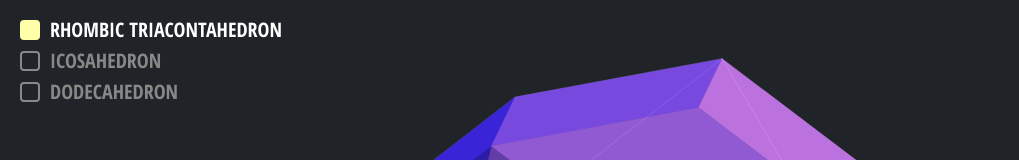
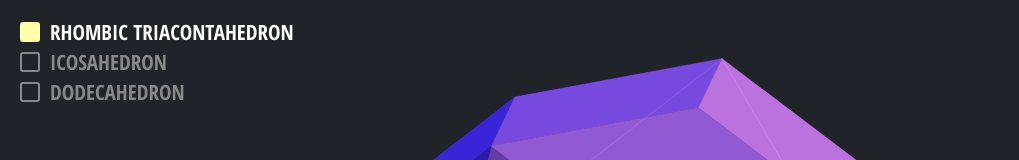
Before and after one commit to seav/rhombic-triacontahedron, a plain HTML site: page index.html in a window 1280 px wide. Shown: the top 160 px of the page, without its empty margins (0-1019 px from the left). Drawn offline with Linux system fonts and the light colour scheme.

Commit message:
Optimize rendering using symmetry and perform other tweaks
- Optimize rendering by only transforming half the vertices and
  using symmetry to compute the remaining vertices
- Tweak HTML and CSS of the control UI
- Rename variables, add constants, improve comments
- Change to UNIX newlines

```diff
--- a/index.html
+++ b/index.html
@@ -21,7 +21,6 @@ polygon {
   opacity: 0;
   fill-opacity: 0.85;
   stroke-width: 0.4px;
-  stroke-opacity: 0.5;
   stroke-linejoin: miter;
   transition-property: opacity;
   transition-duration: 0.5s;
@@ -54,14 +53,19 @@ line.major, line.minor {
   top: 20px; left: 20px;
 }
 
+#control div {
+  padding-bottom: 10px;
+  height: 20px;
+}
+
 input {
   display: none;
 }
 
 label {
-  display: block;
-  margin-bottom: 8px;
-  font-size: 20px;
+  display: inline-block;
+  height: 20px;
+  font-size: 21px;
   line-height: 20px;
   font-family: "Open Sans Condensed", sans-serif;
   text-transform: uppercase;
@@ -80,14 +84,14 @@ input:checked + label {
 
 input + label::before {
   content: "";
-  text-align: center;
   display: inline-block;
-  margin: 0 10px 3px 0;
+  position: relative;
+  top: 2px;
+  margin: 0 10px 0 0;
   width: 16px;
   height: 16px;
   border: 2px solid #888;
-  border-radius: 4px;
-  vertical-align: middle;
+  border-radius: 3px;
   font-family: sans-serif;
   transition-property: border-color, background-color;
   transition-duration: 0.5s;
@@ -106,18 +110,20 @@ input:checked + label::before {
   <g id="front"></g>
 </svg>
 <div id="control">
-  <input type="checkbox" id="faces-ctrl" /> <label for="faces-ctrl">rhombic triacontahedron</label>
-  <input type="checkbox" id="major-ctrl" /> <label for="major-ctrl">icosahedron</label>
-  <input type="checkbox" id="minor-ctrl" /> <label for="minor-ctrl">dodecahedron</label>
+  <div><input type="checkbox" id="faces-ctrl" /> <label for="faces-ctrl">rhombic triacontahedron</label></div>
+  <div><input type="checkbox" id="major-ctrl" /> <label for="major-ctrl">icosahedron</label></div>
+  <div><input type="checkbox" id="minor-ctrl" /> <label for="minor-ctrl">dodecahedron</label></div>
 </div>
 <script type="text/javascript">
 'use strict';
 
 // Constants
-var SVG_NS        = 'http://www.w3.org/2000/svg';
-var PHI           = 0.5 + Math.sqrt(5)/2;
-var NUM_FACES     = 30;
-var FIVE_SYMMETRY = 5;
+var SVG_NS                = 'http://www.w3.org/2000/svg';
+var PHI                   = 0.5 + Math.sqrt(5)/2;
+var NUM_FACES             = 30;
+var NUM_VERTICES          = 32;
+var NUM_VERTICES_PER_FACE = 4;
+var FIVE_SYMMETRY         = 5;
 
 // Parameters
 var RADIUS_FACTOR = 0.9;
@@ -130,7 +136,7 @@ var Vertices                = [];
 var Faces                   = [];
 var MajorDiagonals          = [];
 var MinorDiagonals          = [];
-var MaxRadius;
+var Circumradius;
 var ViewportHalfWidth;
 var ViewportHalfHeight;
 var ScaleFactor;
@@ -200,7 +206,7 @@ function init() {
 
   // Predefined views
   //drawGeometry(0, 0, 0);              // 10-symmetry orthogonal projection
-  //drawGeometry(Math.PI/2, 0.653, 0);  // 6-symmetry orthogonal projection
+  //drawGeometry(Math.PI/2, 0.652, 0);  // 6-symmetry orthogonal projection: arctan(s/v)
   //drawGeometry(1, 2.6, 4.3);          // Aesthetic oblique view
 
   // Start the app
@@ -213,21 +219,22 @@ function init() {
 function constructGeometry() {
 
   var i, j;
-  var temp = [];
   var angle, xr, yr, xs, ys, inv;
 
   // Math constants
-  var x        = Math.sqrt(PHI + 2) / 2;
-  var alphaDeg = 63.434948822922;
-  var alphaRad = Math.PI*alphaDeg/180;
-  var y        = PHI/(2*Math.cos((Math.PI - alphaRad)/2));
-  var r        = y*Math.sin(alphaRad);
-  var s        = x*Math.sin(alphaRad);
-  var t        = y*Math.cos(alphaRad);
-  var u        = x - t;
-  var v        = y - x*Math.cos(alphaRad);
+  var theta = 63.434948822922 * Math.PI/180;
+  var p     = Math.sqrt(PHI + 2) / 2;
+  var q     = PHI / (2 * Math.cos((Math.PI - theta) / 2));
+  var r     = q*Math.sin(theta);
+  var s     = p*Math.sin(theta);
+  var t     = q*Math.cos(theta);
+  var u     = p - t;
+  var v     = q - p*Math.cos(theta);
 
-  // Generate the vertices
+  // Generate half the vertices (the remaining are symmetrically referenced).
+  // The references are divided into 2 groups: the 2 poles (#30, with #31 as
+  // the symmetric point) and the non-poles (#0 to #14, with #15 to #29 as the
+  // symmetric points).
   for (i = 0; i < FIVE_SYMMETRY; i++) {
     angle = i*Math.PI/5;
     xr    = r*Math.cos(angle);
@@ -235,18 +242,13 @@ function constructGeometry() {
     xs    = s*Math.cos(angle);
     ys    = s*Math.sin(angle);
     inv   = i%2 != 0 ? 1 : -1;
-    Vertices.push(new Point3D( xr,  yr,  inv*t));
-    Vertices.push(new Point3D( xr,  yr, -inv*u));
-    Vertices.push(new Point3D( xs,  ys, -inv*v));
-    temp    .push(new Point3D(-xr, -yr, -inv*t));
-    temp    .push(new Point3D(-xr, -yr,  inv*u));
-    temp    .push(new Point3D(-xs, -ys,  inv*v));
+    Vertices.push(new Point3D(xr, yr,  inv*t));
+    Vertices.push(new Point3D(xr, yr, -inv*u));
+    Vertices.push(new Point3D(xs, ys, -inv*v));
   }
-  for (i = 0; i < 15; i++) Vertices.push(temp[i]);
-  Vertices.push(new Point3D(0, 0, -y));
-  Vertices.push(new Point3D(0, 0,  y));
+  Vertices[30] = (new Point3D(0, 0, -q));
 
-  // Generate faces and diagonals
+  // Generate faces and diagonals by referencing to the vertices
   for (i = 0; i < FIVE_SYMMETRY; i++) {
 
     Faces.push([             30, (i*6 + 5) % 30, (i*6 +  0) % 30, (i*6 + 29) % 30]);
@@ -263,8 +265,8 @@ function constructGeometry() {
   }
 
   // Compute the scaling so the polyhedron fits the viewport
-  MaxRadius = y;
-  ScaleFactor = RADIUS_FACTOR * Math.min(ViewportHalfWidth, ViewportHalfHeight) / MaxRadius;
+  Circumradius = q;
+  ScaleFactor = RADIUS_FACTOR * Math.min(ViewportHalfWidth, ViewportHalfHeight) / Circumradius;
 }
 
 
@@ -272,15 +274,17 @@ function constructGeometry() {
 function drawGeometry(theta, rho, sigma) {
 
   var i, j, x, y, z, xNew, yNew, zNew, xSum, ySum, zSum, zNormalized;
-  var txVertices = [];
+  var vertex, txVertices = [];
   var face, majorDiagonal, minorDiagonal;
   var faceSvg, majorDiagonalSvg, minorDiagonalSvg;
   var pointsString, rgbString, opacity;
   var xGradient, yGradient, xyGradient1, xyGradient2;
 
   // Transform each vertex based on the 3 supplied rotation variables
-  for (i = 0; i < Vertices.length; i++) {
+  for (i = 0; i < NUM_VERTICES; i++) {
 
+    // Originally generated vertex
+    if (Vertices[i]) {
       x = Vertices[i].x;
       y = Vertices[i].y;
       z = Vertices[i].z;
@@ -306,8 +310,15 @@ function drawGeometry(theta, rho, sigma) {
       txVertices.push(new Point3D(x, y, z));
     }
 
+    // Symmetric vertex: just invert the corresponding original vertex
+    else {
+      vertex = i == 31 ? txVertices[30] : txVertices[i - 15]
+      txVertices.push(new Point3D(-vertex.x, -vertex.y, -vertex.z));
+    }
+  }
+
   // Redraw each face and corresponding diagonals
-  for (i = 0; i < Faces.length; i++) {
+  for (i = 0; i < NUM_FACES; i++) {
 
     face             = Faces[i];
     majorDiagonal    = MajorDiagonals[i];
@@ -321,14 +332,13 @@ function drawGeometry(theta, rho, sigma) {
     xSum = 0;
     ySum = 0;
     zSum = 0;
-    for (j = 0; j < face.length; j++) {
+    for (j = 0; j < NUM_VERTICES_PER_FACE; j++) {
       xSum += txVertices[face[j]].x;
       ySum += txVertices[face[j]].y;
       zSum += txVertices[face[j]].z;
       pointsString +=
         (ScaleFactor*txVertices[face[j]].x + ViewportHalfWidth) + ',' +
-        (ScaleFactor*txVertices[face[j]].y + ViewportHalfHeight);
-      pointsString += j < 3 ? ' ' : '';
+        (ScaleFactor*txVertices[face[j]].y + ViewportHalfHeight) + ' ';
     }
     faceSvg.setAttribute('points', pointsString);
 
@@ -342,24 +352,30 @@ function drawGeometry(theta, rho, sigma) {
     minorDiagonalSvg.setAttribute('x2', ScaleFactor * txVertices[minorDiagonal[1]].x + ViewportHalfWidth);
     minorDiagonalSvg.setAttribute('y2', ScaleFactor * txVertices[minorDiagonal[1]].y + ViewportHalfHeight);
 
-    // Set the color and layer of each face and corresponding diagonals
-
-    zNormalized = zSum/face.length/MaxRadius;
+    // Compute gradient values
+    zNormalized = zSum / NUM_VERTICES_PER_FACE / Circumradius;
     xGradient   = Math.min(Math.floor(( xSum + 6) * 25), 255);
     yGradient   = Math.min(Math.floor((-ySum + 6) * 25), 255);
     xyGradient1 = Math.floor(Math.min(xGradient, yGradient) * 0.6);
     xyGradient2 = Math.floor((xGradient + yGradient) / 2);
 
+    // Set the color of the diagonals
     majorDiagonalSvg.style.stroke = 'rgb(' + xyGradient2 + ',' + xyGradient2 + ',' + 0 + ')';
     minorDiagonalSvg.style.stroke = 'rgb(' + 0 + ',' + xyGradient2 + ',' + xyGradient2 + ')';;
 
+    // Set the color and layer of each face and opacity and layer of
+    // corresponding diagonals
+
+    // Face faces the viewer
     if (zSum > 0) {
-      // Face faces the viewer
+
       rgbString = 'rgb(' + xGradient + ',' + xyGradient1 + ',' + yGradient + ')';
-      faceSvg.style.fill   = rgbString;
+      faceSvg.style.fill = rgbString;
       faceSvg.style.stroke = rgbString;
+      faceSvg.style.strokeOpacity = 0.5;
       majorDiagonalSvg.style.strokeOpacity = 0.8;
       minorDiagonalSvg.style.strokeOpacity = 0.8;
+
       if (!faceSvg.isFront) {
         faceSvg.isFront = true;
         BackSVG .removeChild(faceSvg);
@@ -370,13 +386,16 @@ function drawGeometry(theta, rho, sigma) {
         FrontSVG.appendChild(majorDiagonalSvg);
       }
     }
+
+    // Face faces away from the viewer
     else {
-      // Face faces away from the viewer
-      faceSvg.style.stroke = 'white';
+
+      faceSvg.style.stroke = '#fff';
       faceSvg.style.strokeOpacity = Math.max(0, -zNormalized*1.2 - 0.2);
       opacity = 0.8 + 0.7 * zNormalized;
       majorDiagonalSvg.style.strokeOpacity = opacity;
       minorDiagonalSvg.style.strokeOpacity = opacity;
+
       if (faceSvg.isFront) {
         faceSvg.isFront = false;
         FrontSVG.removeChild(majorDiagonalSvg);
```
Lines whose indentation alone changed are shown as unchanged.
